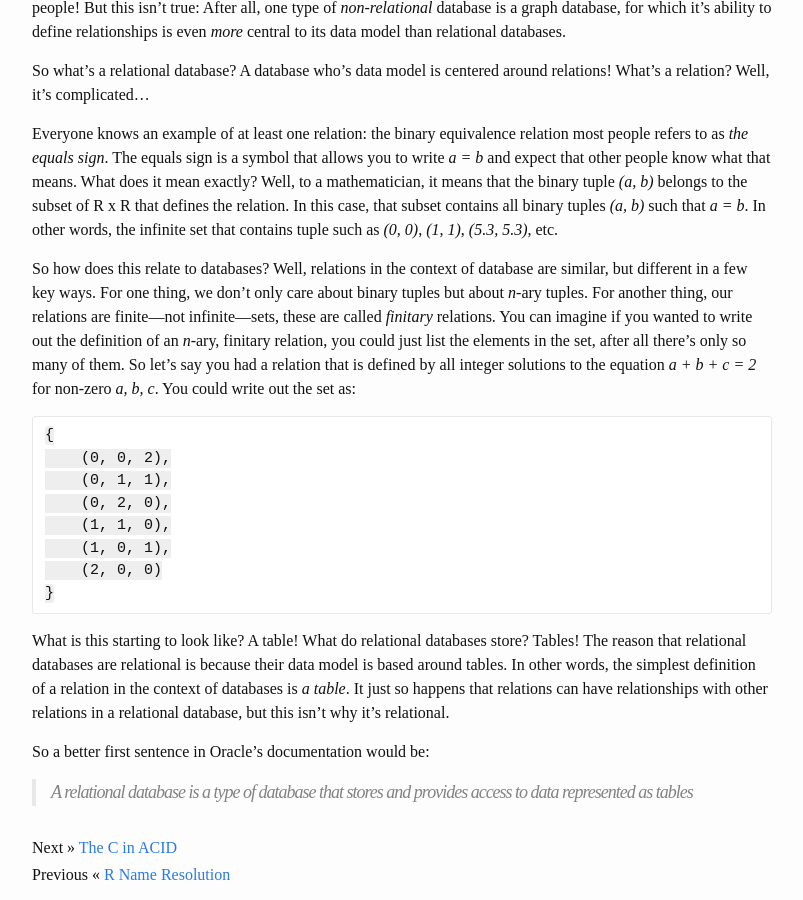
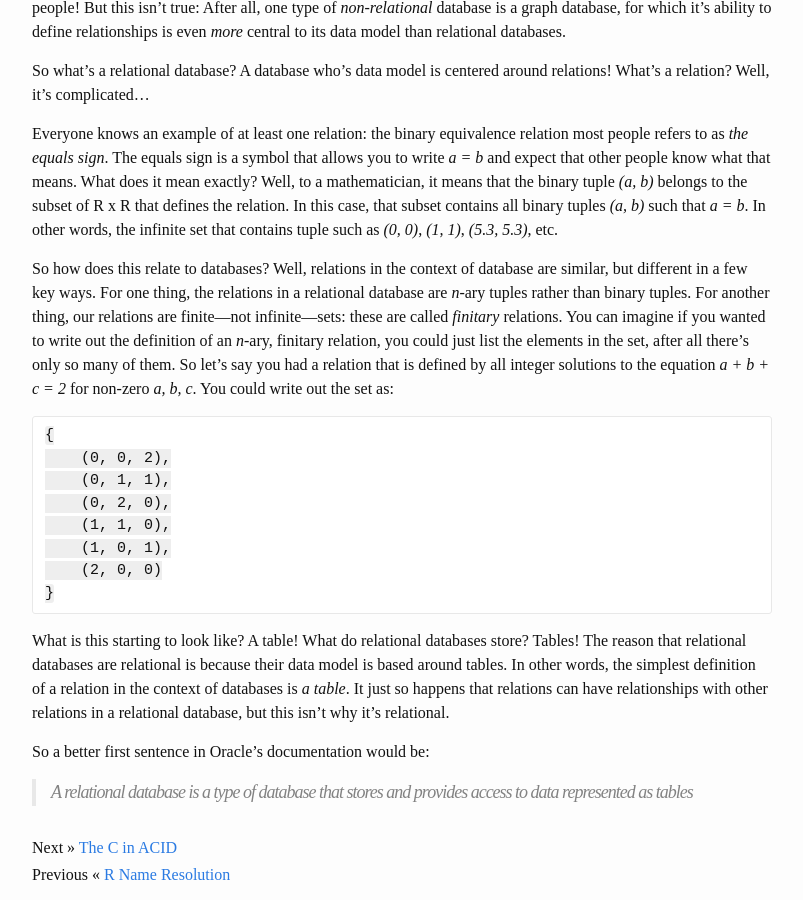
Before and after one commit to mattsteadman/mattsteadman.github.io, a Jekyll site: the page built from _posts/2021-04-28-relational.md, in a window 1280 px wide and 900 px high, scrolled down 454 px. Shown: the whole window, without its empty margins (238-1041 px from the left). Built offline with Jekyll 4.4.1, drawn with Linux system fonts in a browser that asks for light colours.

Commit message:
Phrasing

````diff
--- a/_posts/2021-04-28-relational.md
+++ b/_posts/2021-04-28-relational.md
@@ -17,7 +17,7 @@ So what's a relational database? A database who's data model is centered around
 
 Everyone knows an example of at least one relation: the binary equivalence relation most people refers to as *the equals sign*. The equals sign is a symbol that allows you to write *a = b* and expect that other people know what that means. What does it mean exactly? Well, to a mathematician, it means that the binary tuple *(a, b)* belongs to the subset of R x R that defines the relation. In this case, that subset contains all binary tuples *(a, b)* such that *a = b*. In other words, the infinite set that contains tuple such as *(0, 0)*, *(1, 1)*, *(5.3, 5.3)*, etc.
 
-So how does this relate to databases? Well, relations in the context of database are similar, but different in a few key ways. For one thing, we don't only care about binary tuples but about *n*-ary tuples. For another thing, our relations are finite---not infinite---sets, these are called *finitary* relations. You can imagine if you wanted to write out the definition of an *n*-ary, finitary relation, you could just list the elements in the set, after all there's only so many of them. So let's say you had a relation that is defined by all integer solutions to the equation *a + b + c = 2* for non-zero *a, b, c*. You could write out the set as:
+So how does this relate to databases? Well, relations in the context of database are similar, but different in a few key ways. For one thing, the relations in a relational database are *n*-ary tuples rather than binary tuples. For another thing, our relations are finite---not infinite---sets: these are called *finitary* relations. You can imagine if you wanted to write out the definition of an *n*-ary, finitary relation, you could just list the elements in the set, after all there's only so many of them. So let's say you had a relation that is defined by all integer solutions to the equation *a + b + c = 2* for non-zero *a, b, c*. You could write out the set as:
 ```
 {
     (0, 0, 2),
````
